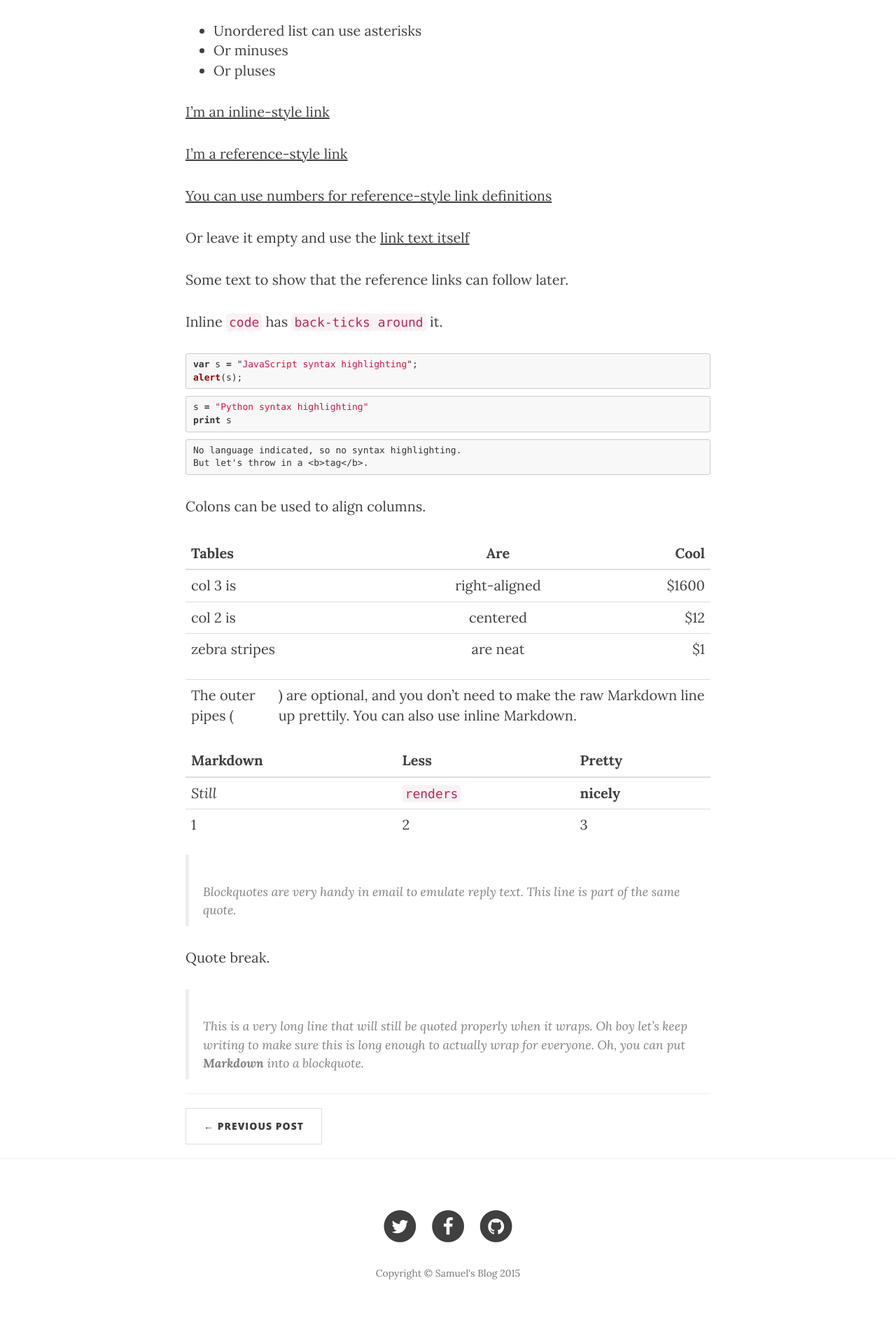
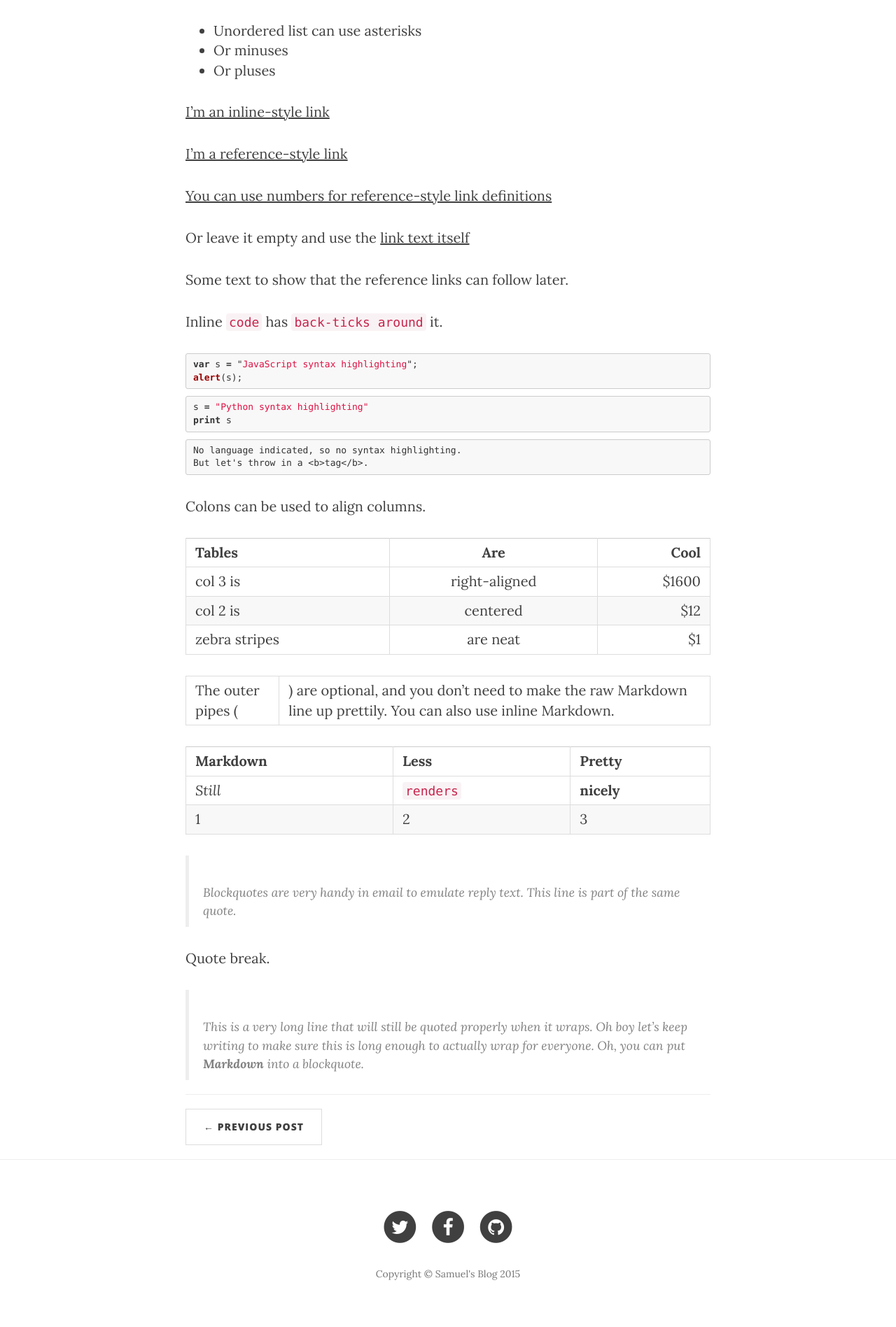
Before and after one commit to samuel40/hellosilence, a Jekyll site: the page built from _posts/2015-09-09-markdown-test-4.md, in a window 1280 px wide. Shown: the part 1303-3200 px from the top of the page at 70% size. Built offline with Jekyll 4.4.1, drawn with Linux system fonts in a browser that asks for light colours; nearby versions of some CDN libraries; Markdown is read by kramdown in place of the engine named in the settings; comment, search, counter and statistics services are not loaded.

Commit message:
增加表格样式

```diff
--- a/css/clean-blog.css
+++ b/css/clean-blog.css
@@ -395,3 +395,30 @@ img::-moz-selection {
 body {
   webkit-tap-highlight-color: #0085a1;
 }
+
+table {
+        border-collapse: collapse;
+        border-spacing: 0
+    }
+
+    :not(.highlight)>table {
+    margin: 0 auto 1.5em auto
+    }
+
+    :not(.highlight)>table tr {
+        background-color: #fff;
+        border-top: 1px solid #ccc
+    }
+
+    :not(.highlight)>table tr th, :not(.highlight)>table tr td {
+        padding: 6px 13px;
+        border: 1px solid #ddd
+    }
+
+    :not(.highlight)>table tr th {
+        font-weight: bold
+    }
+
+    :not(.highlight)>table tr:nth-child(2n) {
+        background-color: #f8f8f8
+    }
```
